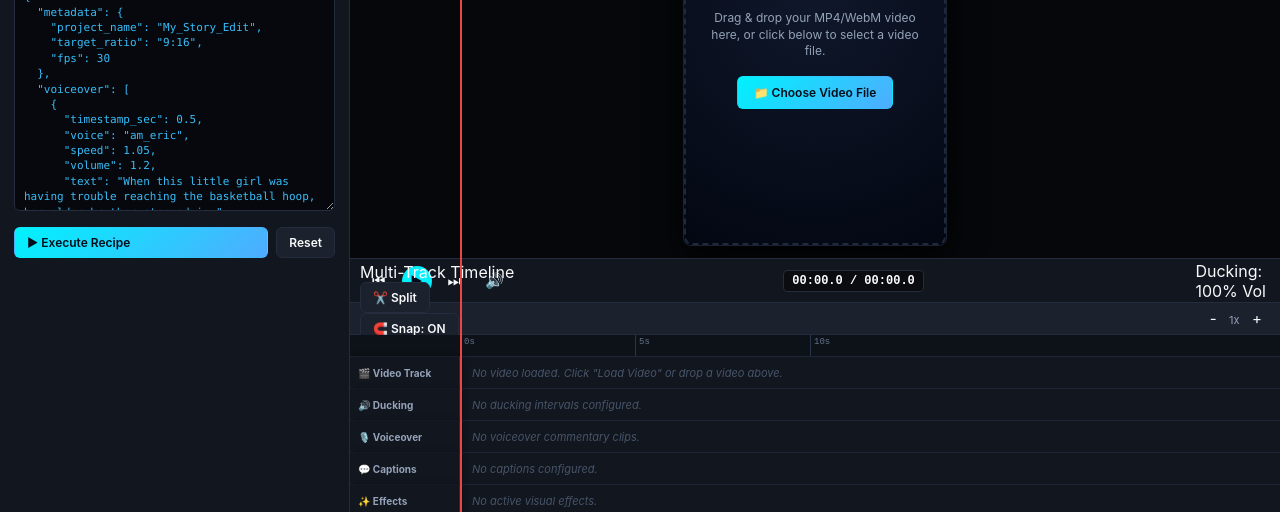
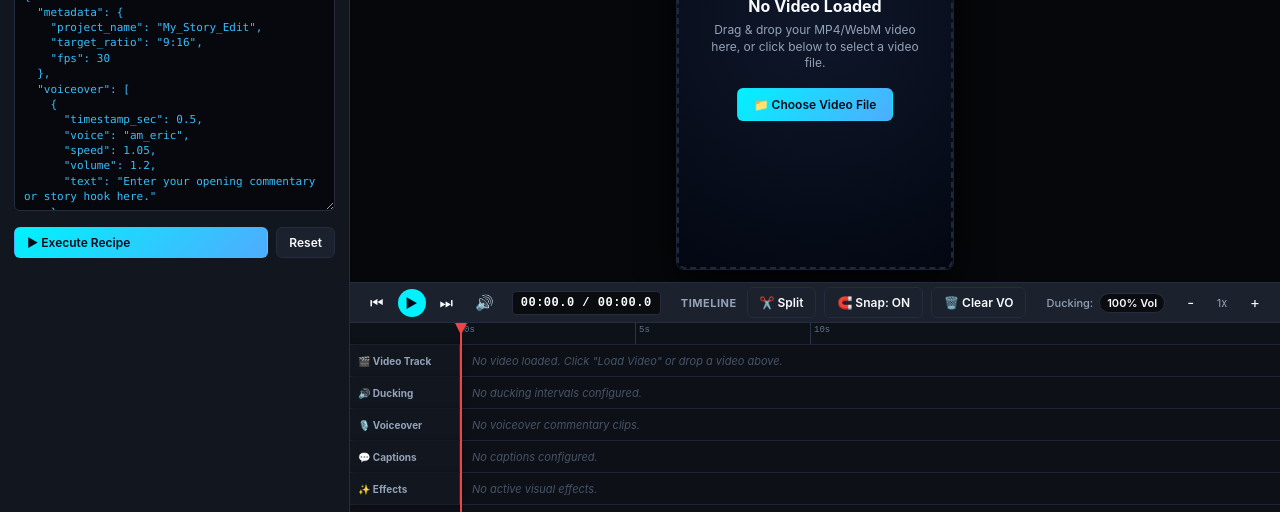
Before and after one commit to aditya-Pratap15/capcut-, a plain HTML site: page index.html in a window 1280 px wide. Shown: the part 288-800 px from the top of the page. Drawn offline with Linux system fonts and the light colour scheme.

Commit message:
fix: confine playhead needle to tracks area, unify timeline & transport controls into single clean toolbar, eliminate text overlapping, and use generic starter schema

```diff
--- a/app.js
+++ b/app.js
@@ -17,34 +17,34 @@ const STARTER_SCHEMA = {
       voice: "am_eric",
       speed: 1.05,
       volume: 1.2,
-      text: "When this little girl was having trouble reaching the basketball hoop, her older brother stepped in."
+      text: "Enter your opening commentary or story hook here."
     },
     {
-      timestamp_sec: 12.0,
+      timestamp_sec: 8.0,
       voice: "am_eric",
       speed: 1.05,
       volume: 1.2,
-      text: "He lifted her up so she could make the winning shot, proving older brothers really are the best."
+      text: "Enter your key narrative, punchline, or concluding takeaway here."
     }
   ],
   audio_ducking: [
     {
       start_sec: 0.0,
-      end_sec: 6.5,
+      end_sec: 6.0,
       original_volume: 0.25,
-      description: "Duck background volume during opening commentary hook"
+      description: "Duck background video volume during opening voiceover"
     },
     {
-      start_sec: 6.5,
-      end_sec: 11.5,
+      start_sec: 6.0,
+      end_sec: 8.0,
       original_volume: 1.0,
-      description: "Full volume for cheering and crowd sound"
+      description: "Restore 100% full original video audio during natural action"
     },
     {
-      start_sec: 11.5,
-      end_sec: 18.0,
+      start_sec: 8.0,
+      end_sec: 14.0,
       original_volume: 0.25,
-      description: "Duck background volume during closing commentary"
+      description: "Duck background video volume during closing voiceover"
     }
   ],
   captions: {
@@ -59,13 +59,13 @@ const STARTER_SCHEMA = {
     segments: [
       {
         start_sec: 0.5,
-        end_sec: 6.5,
-        text: "When this little girl couldn't reach the hoop..."
+        end_sec: 6.0,
+        text: "Enter your opening commentary or story hook here."
       },
       {
-        start_sec: 12.0,
-        end_sec: 18.0,
-        text: "Her older brother gave her a moment she'd never forget."
+        start_sec: 8.0,
+        end_sec: 14.0,
+        text: "Enter your key narrative, punchline, or concluding takeaway here."
       }
     ]
   },
@@ -73,11 +73,11 @@ const STARTER_SCHEMA = {
     watermark_removal: [
       {
         start_sec: 0.0,
-        end_sec: 20.0,
+        end_sec: 15.0,
         x_percent: 70,
         y_percent: 5,
-        width_percent: 26,
-        height_percent: 7,
+        width_percent: 25,
+        height_percent: 8,
         mode: "mosaic"
       }
     ],
@@ -786,8 +786,7 @@ function setupTimelineScrubbing() {
   function seekAtMouse(clientX) {
     if (state.videoDuration <= 0) return;
     const rect = rulerBarEl.getBoundingClientRect();
-    const scrollLeft = tracksContainer.scrollLeft;
-    const clickX = clientX - rect.left + scrollLeft - 110;
+    const clickX = clientX - rect.left - 110;
     if (clickX >= 0) {
       const sec = Math.max(0, Math.min(state.videoDuration, clickX / state.zoomPixelsPerSec));
       videoEl.currentTime = sec;
--- a/index.html
+++ b/index.html
@@ -321,31 +321,33 @@
         </div>
       </div>
 
-      <!-- Playback Transport Bar -->
-      <div class="player-controls-bar">
+      <!-- Multi-Track Timeline Panel -->
+      <div class="timeline-panel">
+        <div class="timeline-master-toolbar">
+          <!-- Left: Playback Transport & Timecode -->
+          <div class="toolbar-left-group">
             <div class="transport-buttons">
-          <button class="icon-btn" id="btnPrevFrame" title="Previous Frame">⏮</button>
-          <button class="icon-btn play-pause-btn" id="btnPlayPause" title="Play / Pause">▶</button>
-          <button class="icon-btn" id="btnNextFrame" title="Next Frame">⏭</button>
+              <button class="icon-btn" id="btnPrevFrame" title="Previous Frame (Left Arrow)">⏮</button>
+              <button class="icon-btn play-pause-btn" id="btnPlayPause" title="Play / Pause (Spacebar)">▶</button>
+              <button class="icon-btn" id="btnNextFrame" title="Next Frame (Right Arrow)">⏭</button>
               <button class="icon-btn" id="btnMuteToggle" title="Mute Toggle">🔊</button>
             </div>
+            <div class="timecode-display" id="timecodeDisplay">00:00.0 / 00:00.0</div>
+          </div>
 
-        <div class="timecode-display" id="timecodeDisplay">00:00.0 / 00:00.0</div>
+          <!-- Center: Editing Tools -->
+          <div class="toolbar-center-group">
+            <span class="timeline-title">Timeline</span>
+            <button class="btn btn-secondary btn-sm" id="btnTimelineSplit" title="Split clip at playhead">✂️ Split</button>
+            <button class="btn btn-secondary btn-sm" id="btnTimelineSnap" title="Toggle magnetic snapping">🧲 Snap: ON</button>
+            <button class="btn btn-secondary btn-sm" id="btnClearVO" title="Clear all voiceover clips">🗑️ Clear VO</button>
+          </div>
 
+          <!-- Right: Audio Ducking & Zoom Controls -->
+          <div class="toolbar-right-group">
             <div class="audio-ducking-indicator">
               <span>Ducking:</span>
               <div class="ducking-pill" id="duckingPill">100% Vol</div>
-        </div>
-      </div>
-
-      <!-- Multi-Track Timeline Panel -->
-      <div class="timeline-panel">
-        <div class="timeline-toolbar">
-          <div class="timeline-tools-left">
-            <span class="timeline-title">Multi-Track Timeline</span>
-            <button class="btn btn-secondary btn-sm" id="btnTimelineSplit" title="Split clip at playhead">✂️ Split</button>
-            <button class="btn btn-secondary btn-sm" id="btnTimelineSnap" title="Toggle magnetic snapping">🧲 Snap: ON</button>
-            <button class="btn btn-secondary btn-sm" id="btnClearVO" title="Clear all voiceover clips">🗑️ Clear VO</button>
             </div>
             <div class="timeline-zoom-controls">
               <button class="icon-btn" id="btnZoomOut" title="Zoom Out Timeline">-</button>
@@ -353,10 +355,11 @@
               <button class="icon-btn" id="btnZoomIn" title="Zoom In Timeline">+</button>
             </div>
           </div>
+        </div>
 
         <!-- Tracks Canvas Area -->
         <div class="tracks-scroll-area" id="tracksContainer">
-          <!-- Playhead Needle Line -->
+          <!-- Playhead Needle Line (Strictly confined inside tracks area) -->
           <div class="playhead-needle" id="playhead"></div>
 
           <!-- Ruler -->
@@ -551,34 +554,34 @@
       "voice": "am_eric",
       "speed": 1.05,
       "volume": 1.2,
-      "text": "When this little girl was having trouble reaching the basketball hoop, her older brother stepped in."
+      "text": "Enter your opening commentary or story hook here."
     },
     {
-      "timestamp_sec": 12.0,
+      "timestamp_sec": 8.0,
       "voice": "am_eric",
       "speed": 1.05,
       "volume": 1.2,
-      "text": "He lifted her up so she could make the winning shot, proving older brothers really are the best."
+      "text": "Enter your key narrative, punchline, or concluding takeaway here."
     }
   ],
   "audio_ducking": [
     {
       "start_sec": 0.0,
-      "end_sec": 6.5,
+      "end_sec": 6.0,
       "original_volume": 0.25,
-      "description": "Duck background volume during commentary hook"
+      "description": "Duck background video volume during opening voiceover"
     },
     {
-      "start_sec": 6.5,
-      "end_sec": 11.5,
+      "start_sec": 6.0,
+      "end_sec": 8.0,
       "original_volume": 1.0,
-      "description": "Full volume for cheering and crowd sound"
+      "description": "Restore 100% full original video audio during natural action"
     },
     {
-      "start_sec": 11.5,
-      "end_sec": 18.0,
+      "start_sec": 8.0,
+      "end_sec": 14.0,
       "original_volume": 0.25,
-      "description": "Duck background volume during closing commentary"
+      "description": "Duck background video volume during closing voiceover"
     }
   ],
   "captions": {
@@ -593,13 +596,13 @@
     "segments": [
       {
         "start_sec": 0.5,
-        "end_sec": 6.5,
-        "text": "When this little girl couldn't reach the hoop..."
+        "end_sec": 6.0,
+        "text": "Enter your opening commentary or story hook here."
       },
       {
-        "start_sec": 12.0,
-        "end_sec": 18.0,
-        "text": "Her older brother gave her a moment she'd never forget."
+        "start_sec": 8.0,
+        "end_sec": 14.0,
+        "text": "Enter your key narrative, punchline, or concluding takeaway here."
       }
     ]
   },
--- a/style.css
+++ b/style.css
@@ -363,23 +363,45 @@ html, body {
   cursor: default;
 }
 
-/* Player Controls Bar */
-.player-controls-bar {
-  height: 44px;
-  min-height: 44px;
-  background: var(--bg-secondary);
-  border-top: 1px solid var(--border-color);
+/* Master Timeline & Transport Toolbar */
+.timeline-master-toolbar {
+  height: 40px;
+  min-height: 40px;
+  background: var(--bg-tertiary);
+  border-bottom: 1px solid var(--border-color);
   display: flex;
   align-items: center;
   justify-content: space-between;
-  padding: 0 14px;
+  padding: 0 12px;
+  flex-shrink: 0;
+  gap: 12px;
+}
+
+.toolbar-left-group {
+  display: flex;
+  align-items: center;
+  gap: 10px;
+  flex-shrink: 0;
+}
+
+.toolbar-center-group {
+  display: flex;
+  align-items: center;
+  gap: 8px;
+  flex-shrink: 0;
+}
+
+.toolbar-right-group {
+  display: flex;
+  align-items: center;
+  gap: 14px;
   flex-shrink: 0;
 }
 
 .transport-buttons {
   display: flex;
   align-items: center;
-  gap: 8px;
+  gap: 6px;
 }
 
 .icon-btn {
@@ -390,17 +412,18 @@ html, body {
   cursor: pointer;
   padding: 5px 8px;
   border-radius: 4px;
+  transition: all 0.2s;
 }
 
 .icon-btn:hover {
-  background: var(--bg-tertiary);
+  background: #283144;
 }
 
 .play-pause-btn {
   background: var(--accent-cyan);
   color: #030c1a;
-  width: 30px;
-  height: 30px;
+  width: 28px;
+  height: 28px;
   border-radius: 50%;
   display: flex;
   align-items: center;
@@ -410,7 +433,8 @@ html, body {
 }
 
 .play-pause-btn:hover {
-  filter: brightness(1.15);
+  filter: brightness(1.2);
+  transform: scale(1.05);
 }
 
 .timecode-display {
@@ -419,16 +443,58 @@ html, body {
   font-weight: 600;
   color: #fff;
   background: var(--bg-primary);
-  padding: 3px 8px;
+  padding: 4px 8px;
   border-radius: 4px;
   border: 1px solid var(--border-color);
+  letter-spacing: 0.5px;
+}
+
+.timeline-title {
+  font-size: 11px;
+  font-weight: 700;
+  color: var(--text-secondary);
+  text-transform: uppercase;
+  letter-spacing: 0.5px;
+  margin-right: 2px;
+}
+
+.audio-ducking-indicator {
+  display: flex;
+  align-items: center;
+  gap: 6px;
+  font-size: 11px;
+  color: var(--text-secondary);
+  font-weight: 500;
+}
+
+.ducking-pill {
+  background: var(--bg-primary);
+  border: 1px solid var(--border-color);
+  color: var(--text-primary);
+  font-size: 11px;
+  padding: 2px 7px;
+  border-radius: 12px;
+  font-weight: 600;
+  transition: all 0.2s;
+}
+
+.ducking-pill.active {
+  background: rgba(234, 179, 8, 0.15);
+  border-color: var(--accent-yellow);
+  color: var(--accent-yellow);
+}
+
+.timeline-zoom-controls {
+  display: flex;
+  align-items: center;
+  gap: 4px;
 }
 
 /* Timeline Panel - FIXED HEIGHT & ALWAYS VISIBLE */
 .timeline-panel {
-  height: 210px;
-  min-height: 210px;
-  max-height: 210px;
+  height: 230px;
+  min-height: 230px;
+  max-height: 230px;
   background: var(--bg-secondary);
   border-top: 1px solid var(--border-color);
   display: flex;
@@ -437,53 +503,14 @@ html, body {
   z-index: 40;
 }
 
-.timeline-toolbar {
-  height: 32px;
-  min-height: 32px;
-  background: var(--bg-tertiary);
-  border-bottom: 1px solid var(--border-color);
-  display: flex;
-  align-items: center;
-  justify-content: space-between;
-  padding: 0 10px;
-  flex-shrink: 0;
-}
-
-.timeline-tool-group {
-  display: flex;
-  align-items: center;
-  gap: 6px;
-}
-
-.timeline-btn {
-  background: var(--bg-card);
-  border: 1px solid var(--border-color);
-  color: var(--text-secondary);
-  padding: 3px 8px;
-  font-size: 11px;
-  border-radius: 4px;
-  cursor: pointer;
-}
-
-.timeline-btn:hover {
-  color: #fff;
-  background: #283144;
-}
-
-.zoom-slider-wrap {
-  display: flex;
-  align-items: center;
-  gap: 6px;
-  font-size: 11px;
-  color: var(--text-secondary);
-}
-
-.tracks-container {
+/* Tracks Scroll Area (CONTAINS THE PLAYHEAD TO AVOID SCREEN BLEED) */
+.tracks-scroll-area {
   flex: 1;
   position: relative;
   overflow-x: auto;
   overflow-y: auto;
   background: var(--track-bg);
+  min-height: 0;
 }
 
 .ruler-bar {
@@ -507,13 +534,14 @@ html, body {
   padding-top: 2px;
 }
 
+/* Playhead Needle (STRICTLY CONFINED INSIDE .tracks-scroll-area) */
 .playhead-needle {
   position: absolute;
   top: 0;
   bottom: 0;
   width: 2px;
   background: var(--accent-red);
-  z-index: 60;
+  z-index: 50;
   pointer-events: auto;
   cursor: ew-resize;
   left: 110px;
```
Lines whose indentation alone changed are shown as unchanged.
